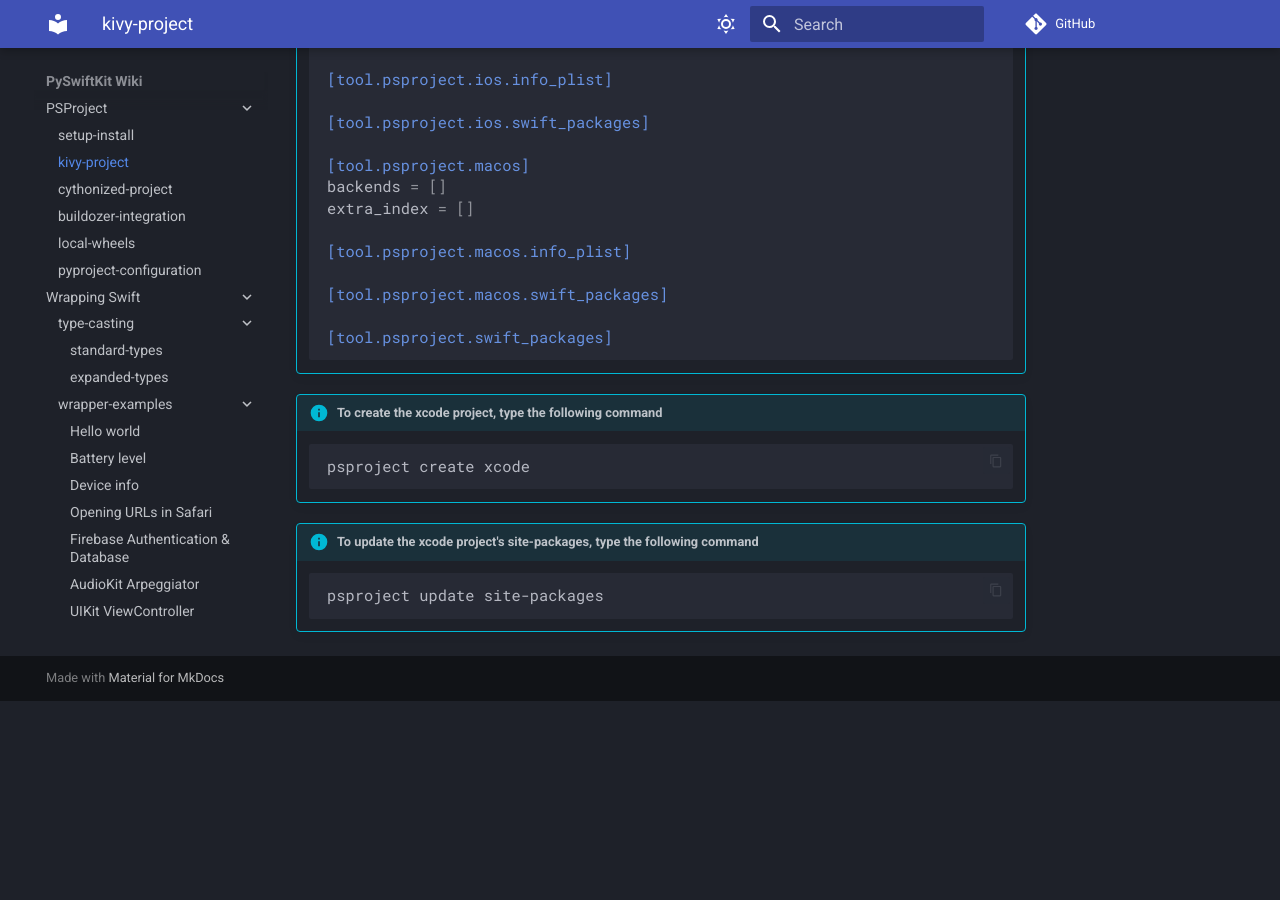
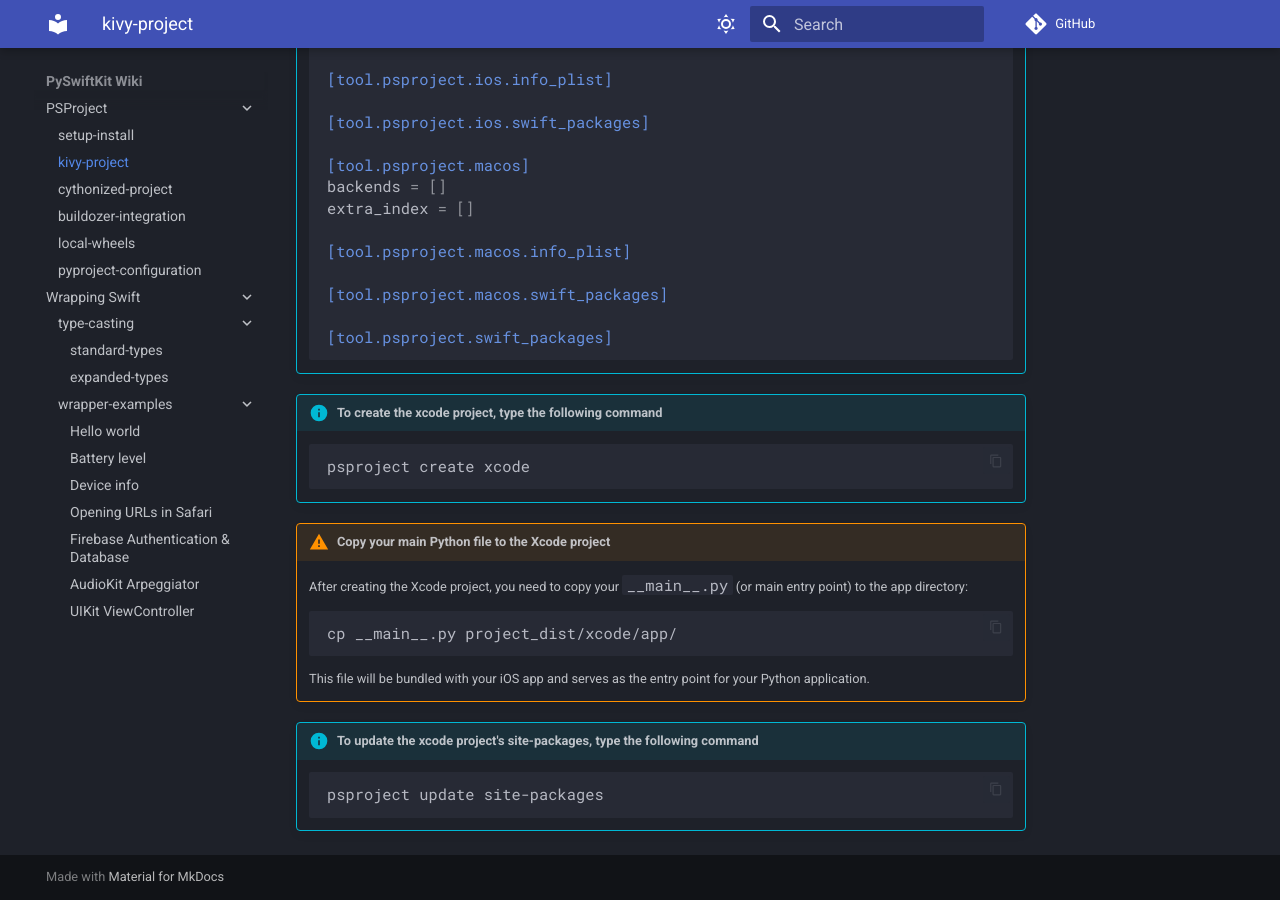
Before and after one commit to Py-Swift/wiki-source, an MkDocs documentation site: the page built from docs/project/kivy/create.md, in a window 1280 px wide and 900 px high, scrolled down 2582 px. Built offline with MkDocs 1.6.1 and Material for MkDocs 9.7.7, drawn with Linux system fonts in a browser that asks for light colours; comment, search, counter and statistics services are not loaded; before the commit the page ends 3283 px from its top, so only the background shows below that.

Commit message:
Add instruction to copy __main__.py to Xcode project after create

````diff
--- a/docs/project/kivy/create.md
+++ b/docs/project/kivy/create.md
@@ -33,6 +33,14 @@
     psproject create xcode
     ```
 
+!!! warning "Copy your main Python file to the Xcode project"
+    After creating the Xcode project, you need to copy your `__main__.py` (or main entry point) to the app directory:
+    ```sh
+    cp __main__.py project_dist/xcode/app/
+    ```
+
+    This file will be bundled with your iOS app and serves as the entry point for your Python application.
+
 !!! info "To update the xcode project's site-packages, type the following command"
     ```sh
     psproject update site-packages
````
